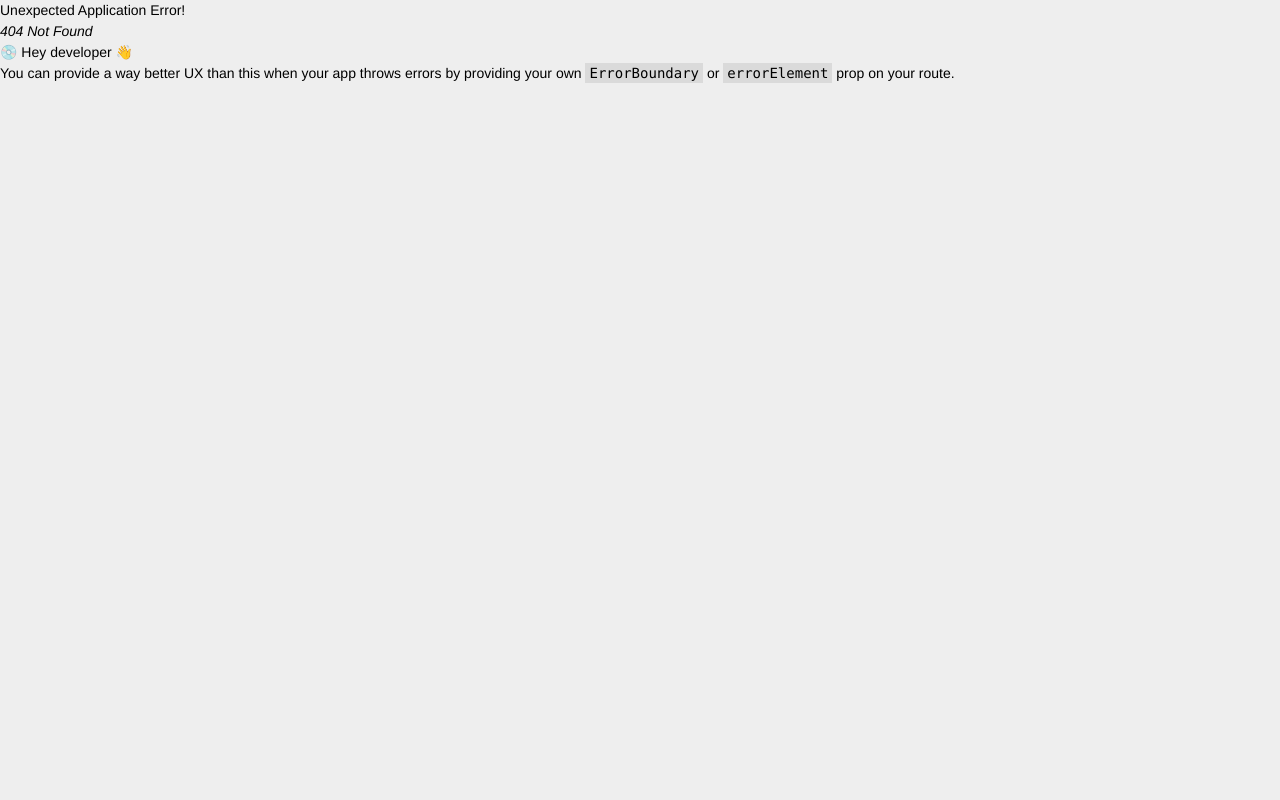
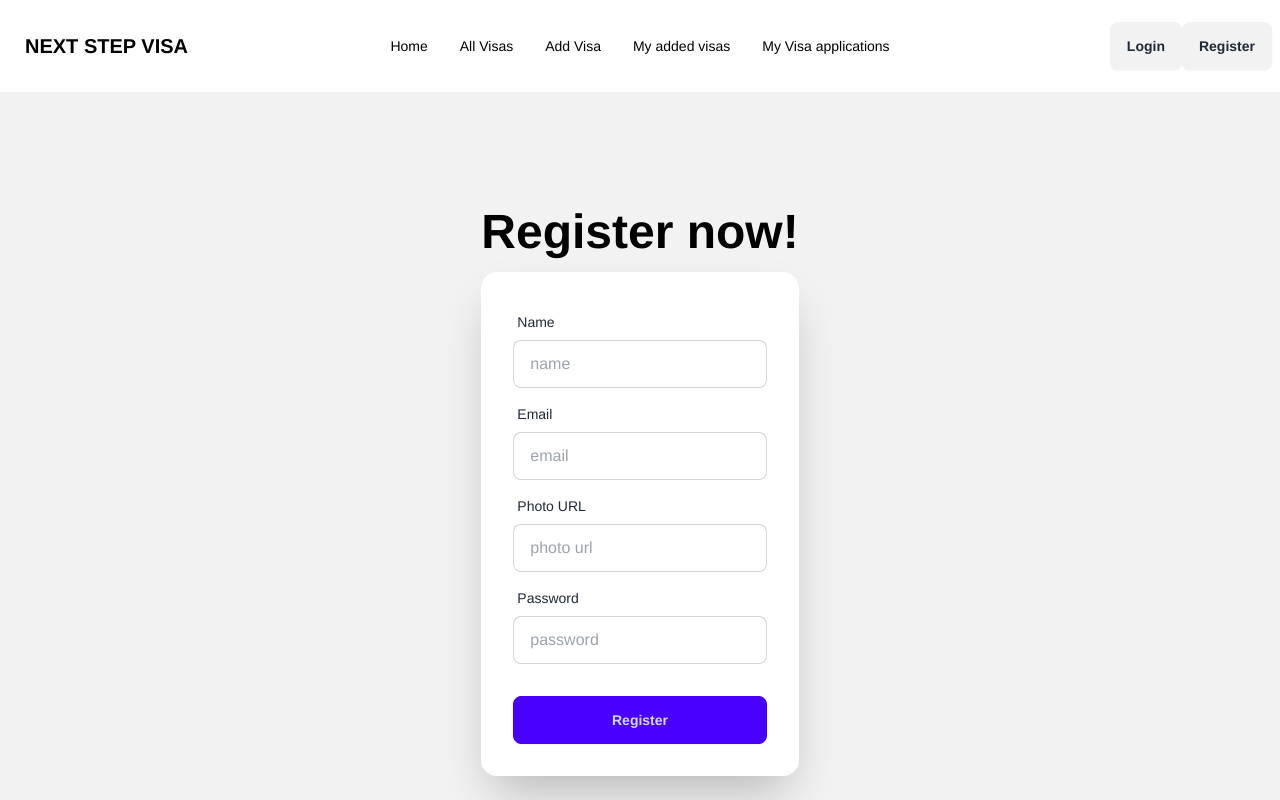
Before and after one commit to Shubahy-Sadik-Shiam/next-step-visa-client-side, a React (Vite) app: page /register in a window 1280 px wide. Before the commit this address had no page. Shown: the top 800 px of the page. Built offline with nearby package versions, Linux system fonts and the light colour scheme; no server answers.

Commit message:
added sign in and register

```diff
--- a/package.json
+++ b/package.json
@@ -14,6 +14,7 @@
     "react": "^18.3.1",
     "react-dom": "^18.3.1",
     "react-router-dom": "^7.0.2",
+    "sweetalert2": "^11.14.5",
     "swiper": "^11.1.15"
   },
   "devDependencies": {
--- a/src/components/Navbar.jsx
+++ b/src/components/Navbar.jsx
@@ -1,4 +1,4 @@
-import { NavLink } from "react-router-dom";
+import { Link, NavLink } from "react-router-dom";
 
 const Navbar = () => {
   return (
@@ -42,8 +42,8 @@ const Navbar = () => {
         </ul>
       </div>
       <div className="navbar-end">
-        <a className="btn">Login</a>
-        <a className="btn">Register</a>
+        <Link to="/login" className="btn">Login</Link>
+        <Link to="/register" className="btn">Register</Link>
       </div>
     </div>
   );
--- /dev/null
+++ b/src/pages/Login.jsx
@@ -0,0 +1,85 @@
+import { useContext } from "react";
+import { AuthContext } from "../provider/AuthProvider";
+import Swal from "sweetalert2";
+
+const Login = () => {
+
+    const {loginUser} = useContext(AuthContext)
+    const handleLogin = e => {
+        e.preventDefault()
+        const form = e.target;
+        const email = form.email.value;
+        const password = form.password.value;
+
+        loginUser(email, password)
+        .then(result=>{
+            console.log(result.user);
+            const Toast = Swal.mixin({
+                toast: true,
+                position: "top-end",
+                showConfirmButton: false,
+                timer: 2000,
+                timerProgressBar: true,
+                didOpen: (toast) => {
+                  toast.onmouseenter = Swal.stopTimer;
+                  toast.onmouseleave = Swal.resumeTimer;
+                },
+              });
+              Toast.fire({
+                icon: "success",
+                title: "Signed in successfully",
+              });
+        }).catch(error=>{
+            console.log(error);
+        })
+    }
+  return (
+    <div>
+      <div className="hero bg-base-200 min-h-screen">
+        <div className="hero-content flex-col">
+          <div className="text-center">
+            <h1 className="text-5xl font-bold">Login now!</h1>
+          </div>
+          <div className="card bg-base-100 w-full max-w-sm shrink-0 shadow-2xl">
+            <form onSubmit={handleLogin} className="card-body">
+              <div className="form-control">
+                <label className="label">
+                  <span className="label-text">Email</span>
+                </label>
+                <input
+                  type="email"
+                  name="email"
+                  placeholder="email"
+                  className="input input-bordered"
+                  required
+                />
+              </div>
+              <div className="form-control">
+                <label className="label">
+                  <span className="label-text">Password</span>
+                </label>
+                <input
+                  type="password"
+                  name="password"
+                  placeholder="password"
+                  className="input input-bordered"
+                  required
+                />
+                <label className="label">
+                  <a href="#" className="label-text-alt link link-hover">
+                    Forgot password?
+                  </a>
+                </label>
+              </div>
+              <div className="form-control mt-6">
+                <button className="btn btn-primary">Login</button>
+              </div>
+            </form>
+          </div>
+        </div>
+      </div>
+    </div>
+  );
+};
+
+export default Login;
--- /dev/null
+++ b/src/pages/Register.jsx
@@ -0,0 +1,108 @@
+import { useContext } from "react";
+import { AuthContext } from "../provider/AuthProvider";
+import Swal from "sweetalert2";
+
+const Register = () => {
+  const { createUser } = useContext(AuthContext);
+
+  const handleRegister = (e) => {
+    e.preventDefault();
+    const form = e.target;
+    const name = form.name.value;
+    const email = form.email.value;
+    const photo = form.photo.value;
+    const password = form.password.value;
+    console.log(name, email, photo, password);
+
+    createUser(email, password)
+      .then((result) => {
+        console.log(result.user);
+        const Toast = Swal.mixin({
+          toast: true,
+          position: "top-end",
+          showConfirmButton: false,
+          timer: 2000,
+          timerProgressBar: true,
+          didOpen: (toast) => {
+            toast.onmouseenter = Swal.stopTimer;
+            toast.onmouseleave = Swal.resumeTimer;
+          },
+        });
+        Toast.fire({
+          icon: "success",
+          title: "Registered successfully",
+        });
+      })
+      .catch((error) => {
+        console.log(error);
+      });
+  };
+  return (
+    <div>
+      <div className="hero bg-base-200 min-h-screen">
+        <div className="hero-content flex-col">
+          <div className="text-center lg:text-left">
+            <h1 className="text-5xl font-bold">Register now!</h1>
+          </div>
+          <div className="card bg-base-100 w-full max-w-sm shrink-0 shadow-2xl">
+            <form onSubmit={handleRegister} className="card-body">
+              <div className="form-control">
+                <label className="label">
+                  <span className="label-text">Name</span>
+                </label>
+                <input
+                  type="text"
+                  placeholder="name"
+                  name="name"
+                  className="input input-bordered"
+                  required
+                />
+              </div>
+              <div className="form-control">
+                <label className="label">
+                  <span className="label-text">Email</span>
+                </label>
+                <input
+                  type="email"
+                  name="email"
+                  placeholder="email"
+                  className="input input-bordered"
+                  required
+                />
+              </div>
+              <div className="form-control">
+                <label className="label">
+                  <span className="label-text">Photo URL</span>
+                </label>
+                <input
+                  type="text"
+                  name="photo"
+                  placeholder="photo url"
+                  className="input input-bordered"
+                  required
+                />
+              </div>
+              <div className="form-control">
+                <label className="label">
+                  <span className="label-text">Password</span>
+                </label>
+                <input
+                  type="password"
+                  name="password"
+                  placeholder="password"
+                  className="input input-bordered"
+                  required
+                />
+              </div>
+              <div className="form-control mt-6">
+                <button className="btn btn-primary">Register</button>
+              </div>
+            </form>
+          </div>
+        </div>
+      </div>
+    </div>
+  );
+};
+
+export default Register;
--- a/src/provider/AuthProvider.jsx
+++ b/src/provider/AuthProvider.jsx
@@ -1,23 +1,49 @@
-import { createContext, useState } from "react";
+import { createContext, useEffect, useState } from "react";
+import auth from "../firebase.init";
+import { createUserWithEmailAndPassword, GoogleAuthProvider, onAuthStateChanged, signInWithEmailAndPassword, signInWithPopup, signOut } from "firebase/auth";
 
  export const AuthContext = createContext(null)
 const AuthProvider = ({children}) => {
 
     const [user, setUser] = useState(null)
     const [loading, setLoading] = useState(true)
+    const googleProvider = new GoogleAuthProvider()
 
     const createUser = (email, password) => {
-
+        setLoading(true)
+        return createUserWithEmailAndPassword(auth, email, password)
     }
 
     const loginUser = (email, password) => {
+        setLoading(true)
+        return signInWithEmailAndPassword(auth, email, password)
+    }
 
+    const logOutUser = () =>{
+        return signOut(auth);
+    }
+
+    const googleLogin = ()=>{
+        return signInWithPopup(auth, googleProvider)
     }
     const authInfo = {
         user,
         loginUser,
-        createUser
+        createUser,
+        googleLogin,
+        logOutUser
     }
+
+    useEffect(()=>{
+        const unsubscribe = onAuthStateChanged(auth, (currentUser)=>{
+            setUser(currentUser)
+            console.log(currentUser);
+
+            return ()=>{
+                unsubscribe()
+            }
+        })
+    },[])
     return (
         <AuthContext.Provider value={authInfo}>
             {children}
```
Also changed, not shown: src/provider/router.jsx (+10 -0 lines), 1 other file (tests, documents, lock files or other folders).
